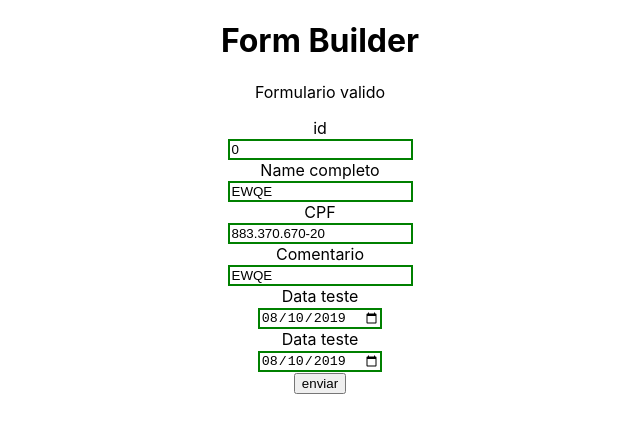
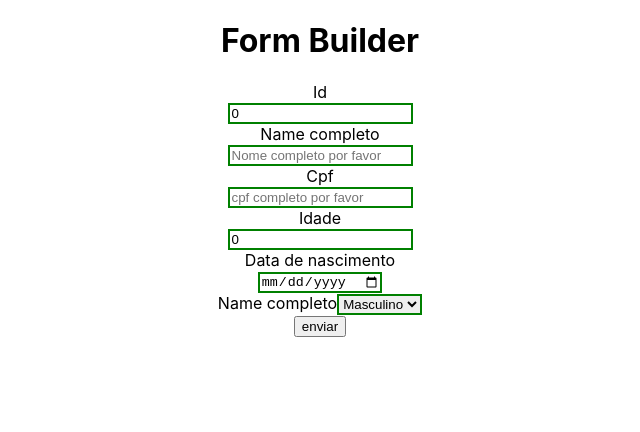
Before and after one commit to topvilla/formValidator, a React (Create React App) app: page / in a window 1280 px wide. Shown: the top 432 px of the page, without its empty margins (320-960 px from the left). Built offline with nearby package versions, Linux system fonts and the light colour scheme.

Commit message:
select funcionando

```diff
--- a/src/App.js
+++ b/src/App.js
@@ -3,6 +3,7 @@ import './App.css';
 // import Form from './Componnents/Form';
 import FormBuilder from './Componnents/FormBuilder';
 import * as Validator from './Componnents/Validators';
+import PhysicsForm from './Forms/PhysicsForm';
 function App() {
 
   const salvar = ()=>{
@@ -10,8 +11,11 @@ function App() {
   }
   return (
     <div className="App">
-      <FormBuilder
-      subiscribe = {(data)=>{console.log(data)}}
+      {/* <FormBuilder
+
+      subiscribe = {(data)=>{
+        console.log(data)
+      }}
       inputs = {
         [
           {
@@ -86,7 +90,8 @@ function App() {
 
           },
         ]
-      } />
+      } /> */}
+      <PhysicsForm />
       <button type = "submit" onClick = {salvar}>enviar</button>
     </div>
   );
--- a/src/Componnents/FormBuilder.js
+++ b/src/Componnents/FormBuilder.js
@@ -4,7 +4,7 @@ import React,{useState,useEffect} from 'react';
 import InputBuilder from './InputBuilder';
 
 
-const formBuilder = (props)=>{
+const FormBuilder = (props)=>{
 
     let inputsForm = [];
     const [form,setForm] = useState({
@@ -27,6 +27,7 @@ const formBuilder = (props)=>{
     }
 
     const preValidator = (input)=>{
+       if(input.type !== 'select'){
         const lengthValidator = input.validator.length;
         let contInputValid = 0;
         if(input.validator !== undefined){
@@ -39,6 +40,8 @@ const formBuilder = (props)=>{
             });
             return (contInputValid === lengthValidator);
         }
+       }
+       return false;
     }
     inputsForm = configInputs(props);
     useEffect(()=>{
@@ -61,9 +64,12 @@ const formBuilder = (props)=>{
         });
     }
     useEffect(()=>{
+
         const response = buiderFormAndResponse();
         props.subiscribe(response);
-    },[form.valid]);
+    },[form.valid,...inputsForm.map((input)=>{
+        return input.state;
+    })]);
     const buiderFormAndResponse = () =>{
         const data = buildFormData();
         return buildResponse(data);
@@ -71,7 +77,7 @@ const formBuilder = (props)=>{
     const buildFormData = ()=>{
         let object = {};
         inputsForm.forEach((input)=>{
-            object[input.name] = input.value;
+            object[input.name] = input.state.value;
         });
         return object;
     }
@@ -99,4 +105,4 @@ const formBuilder = (props)=>{
         </div>
     );
 }
-export default formBuilder;
+export default FormBuilder;
--- a/src/Componnents/InputBuilder.js
+++ b/src/Componnents/InputBuilder.js
@@ -3,6 +3,7 @@ import InputNumber from './InputNumber';
 import InputText from './InputText';
 import InputDate from './InputDate';
 import InputCpf from './InputCpf';
+import Select from './Select';
 
 
 const InputBuilder = (props)=>{
@@ -45,6 +46,21 @@ const InputBuilder = (props)=>{
                     value = {input.value} messageError = {input.messageError} placeholder={input.placeholder}
                     />
                 </div>
+            case 'select':
+
+                return <div key = {input.name}>
+                    <label>{input.label}</label>
+                    <Select
+                        name = {input.name}
+                        mapElement = {input.elementsMap.map((element)=>{
+                            return <option  key = {element.value }
+                            value = {element.value}>{element.type}</option>
+                        })}
+                        value = {input.value}
+                        listen = {input.handler}
+                    />
+
+                </div>
             default:
                 break;
         }
--- /dev/null
+++ b/src/Forms/PhysicsForm.js
@@ -0,0 +1,88 @@
+import React from 'react';
+import FormBuilder from '../Componnents/FormBuilder';
+import * as Validator from '../Componnents/Validators';
+
+const PhysicsForm = ()=>{
+
+    return(
+        <FormBuilder subiscribe = {
+            (data)=>{console.log(data)}
+        }
+
+        inputs = {
+            [
+                {
+                    label:"Id",
+                    type:"number",
+                    name:"id",
+                    validator:[
+                        Validator.max(1000),
+                        Validator.min(0),
+                        Validator.require
+                    ],
+                    value:0,
+                    messageError:"Id inválido"
+                },
+                {
+                    label:"Name completo",
+                    type:"text",
+                    name:"name",
+                    value:"",
+                    validator:[
+                      Validator.require,
+                      Validator.textWithoutAccent
+                    ],
+                    messageError:"Nome invalido",
+                    placeholder:'Nome completo por favor'
+                },
+                {
+                    label:"Cpf",
+                    type:"cpf",
+                    name:"cpf",
+                    value:"",
+                    validator:[
+                      Validator.require
+                    ],
+                    messageError:"cpf invalido",
+                    placeholder:'cpf completo por favor'
+                },
+                {
+                    label:"Idade",
+                    type:"number",
+                    name:"age",
+                    validator:[
+                        Validator.max(100),
+                        Validator.min(0),
+                        Validator.require
+                    ],
+                    value:0,
+                    messageError:"idade inválido"
+                },
+                {
+                    label:"Data de nascimento",
+                    type:"date",
+                    name:"birthDate",
+                    value:"",
+                    validator:[
+                      Validator.require,
+                    ],
+                    messageError:"Data invalido",
+                },
+                {
+                    label:"Name completo",
+                    type:"select",
+                    name:"gener",
+                    value:"f",
+                    elementsMap:[
+                        {value:'m',type:'Masculino'},
+                        {value:'f',type:'Feminino'}
+                    ],
+                    messageError:"Nome invalido",
+                }
+
+            ]
+        }
+        />
+    );
+}
+export default PhysicsForm;
```
